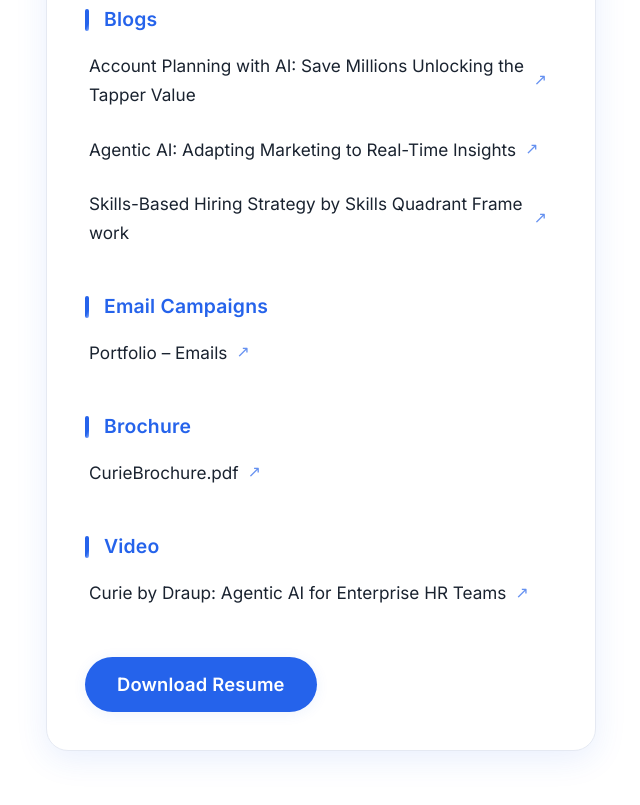
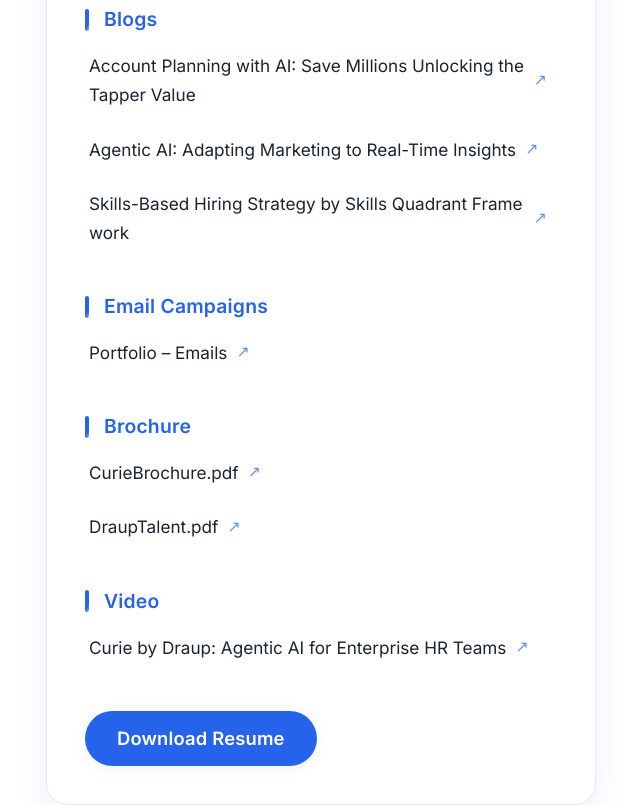
Before and after one commit to tommyct614/thomas-portfolio, a plain HTML site: page index.html in a window 1280 px wide. Shown: the part 1136-1941 px from the top of the page, without its empty margins (319-959 px from the left). Before the commit the page ends 1887 px from the top, so only its background shows below. Drawn offline with Linux system fonts and the light colour scheme.

Commit message:
Update index.html
Updated Talent brochure link

```diff
--- a/index.html
+++ b/index.html
@@ -310,6 +310,10 @@
         <li>
           <a class="portfolio-link" href="https://drive.google.com/file/d/1fiWt-gXRKJz3zQUcT_UGHwBzcrUUkt0L/view?usp=sharing" target="_blank">CurieBrochure.pdf</a>
         </li>
+        <li>
+          <a class="portfolio-link" href="https://drive.google.com/file/d/1HPfbjPRlgsEcwOwQ51II2IIQQhdECyIa/view?usp=sharing" target="_blank">DraupTalent.pdf</a>
+        </li>
+
       </ul>
     </section>
 
```
